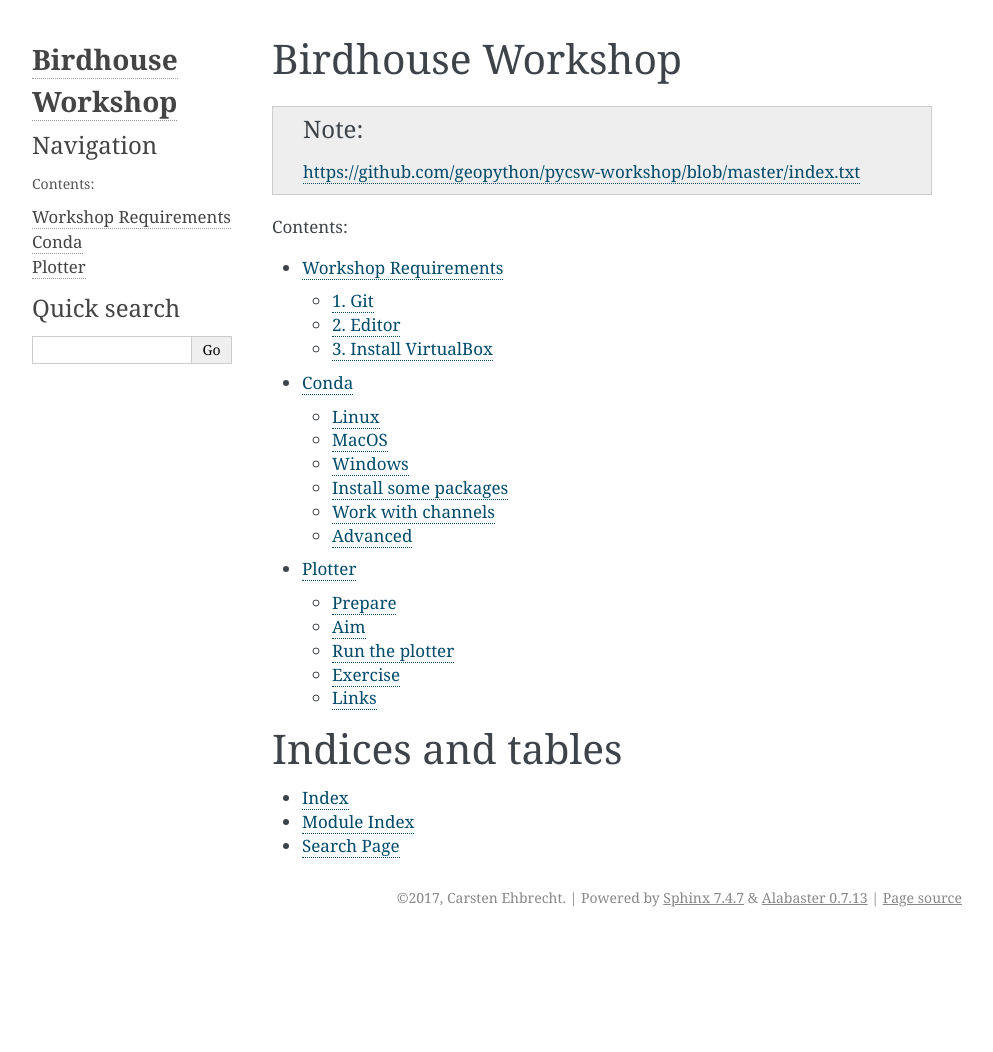
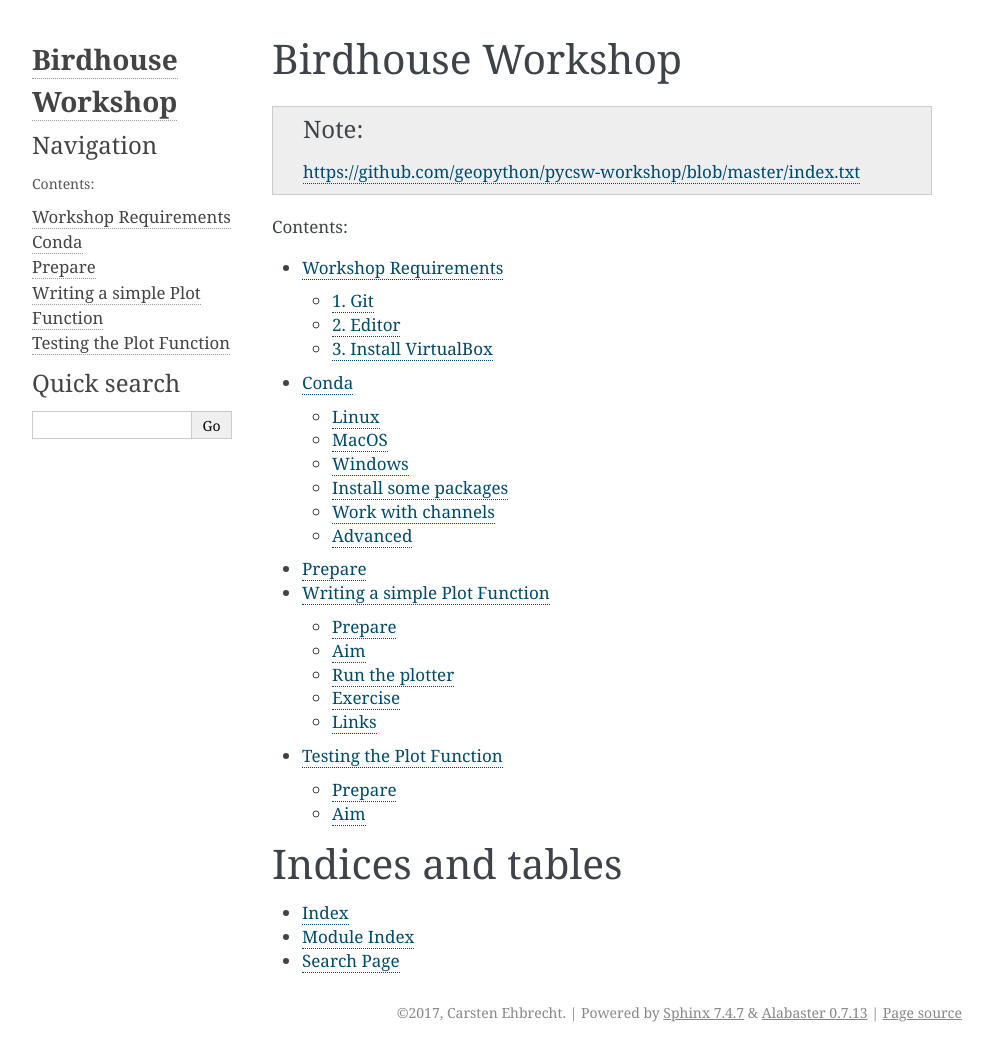
Before and after one commit to bird-house/birdhouse-workshop, a Sphinx documentation site: the page built from docs/source/index.rst, in a window 1280 px wide. Shown: the whole page, without its empty margins (148-1141 px from the left). Built offline with Sphinx 7.4.7, drawn with Linux system fonts in a browser that asks for light colours; before the commit the page ends 937 px from its top, so only the background shows below that.

Commit message:
added testing_plotter

```diff
--- a/docs/source/index.rst
+++ b/docs/source/index.rst
@@ -12,7 +12,9 @@ Birdhouse Workshop
 
    requirements
    conda
+   prepare
    plotter
+   testing_plotter
 
 Indices and tables
 ==================
--- /dev/null
+++ b/docs/source/testing_plotter.rst
@@ -0,0 +1,22 @@
+.. _testing_plotter:
+
+Testing the Plot Function
+=========================
+
+Prepare
+-------
+
+See :ref:`prepare`.
+
+Activate the conda workshop enviroment::
+
+    $ source activate workshop
+
+Aim
+---
+
+We are going to write a unit test for our plot function.
+
+Objectives:
+
+* You will learn how to write a unit test with pytest.
```
Also changed, not shown: docs/source/plotter.rst (+3 -9 lines), docs/source/prepare.rst (added, +16 -0 lines).
